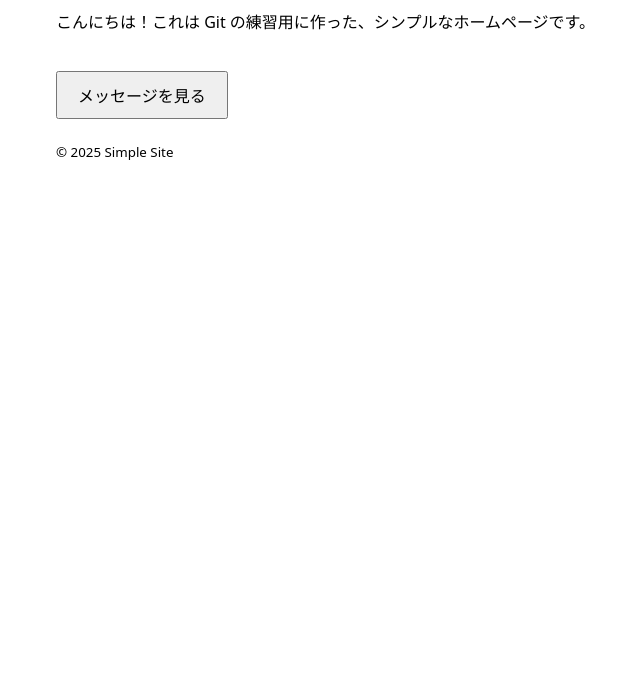
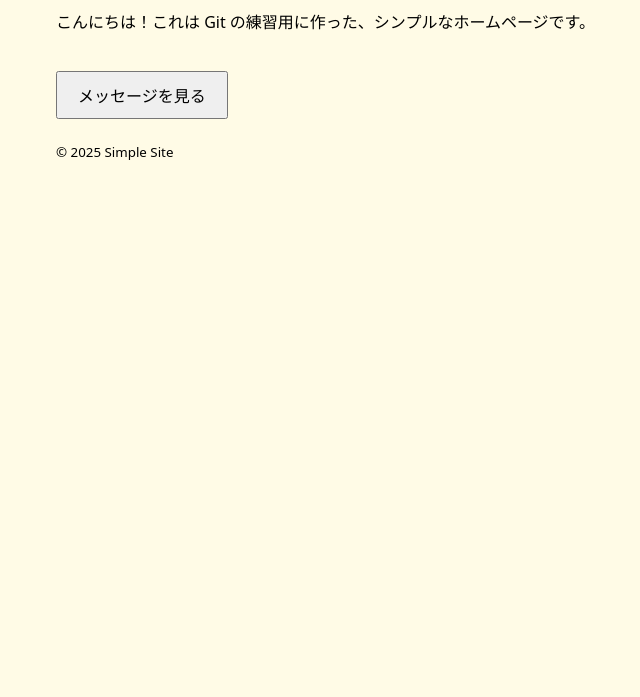
Before and after one commit to okayu888/20251124day21, a plain HTML site: page 20251124-day21/index.html in a window 1280 px wide. Shown: the part 103-800 px from the top of the page, without its empty margins (234-874 px from the left). Drawn offline with Linux system fonts and the light colour scheme.

Commit message:
背景色をクリーム色に変更したよ

```diff
--- a/20251124-day21/style.css
+++ b/20251124-day21/style.css
@@ -4,6 +4,7 @@ body {
   margin: 40px auto;
   padding: 0 20px;
   line-height: 1.6;
+  background-color: #fffbe6;
 }
 
 header h1 {
```
